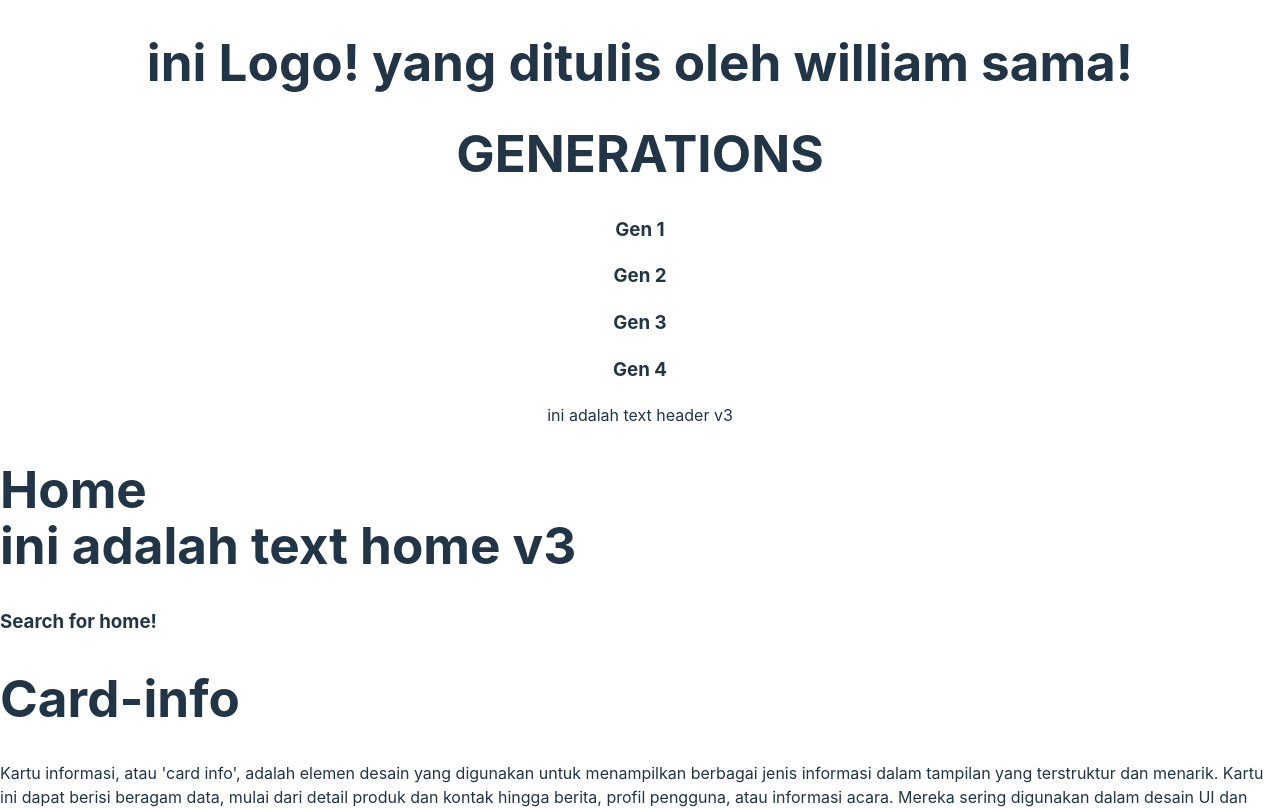
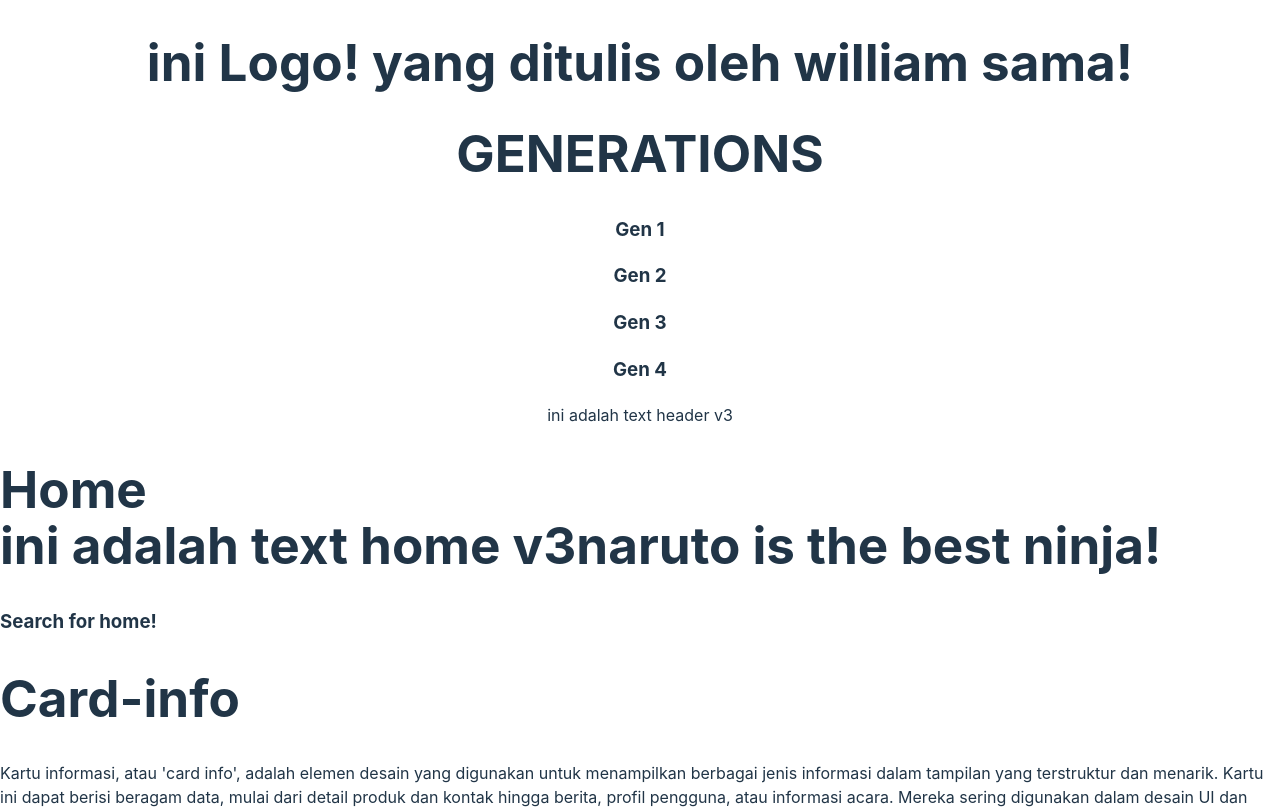
Before and after one commit to willzer0/Tugas-Front-End-StenlyAdam, a React (Vite) app: page / in a window 1280 px wide. Shown: the top 809 px of the page. Built offline with nearby package versions, Linux system fonts and the light colour scheme.

Commit message:
add home/index.jsx

```diff
--- a/src/Components/Home/index.jsx
+++ b/src/Components/Home/index.jsx
@@ -7,6 +7,7 @@ const index = (props) => {
       <h1>
         Home <br />
         {props.text}
+        naruto is the best ninja!
       </h1>
       <Search />
       <Card_info />
```
